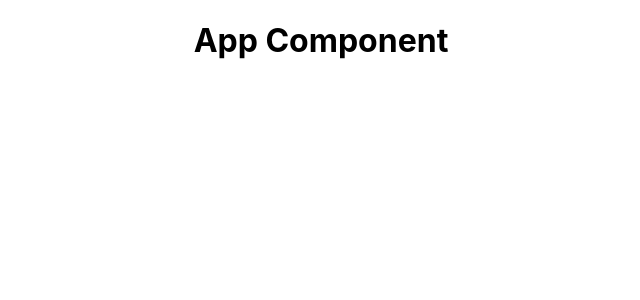
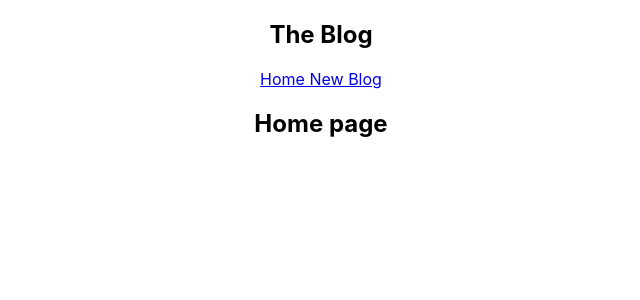
Before and after one commit to Angelinamathew/Blog, a React (Create React App) app: page / in a window 1280 px wide. Shown: the top 300 px of the page, without its empty margins (319-959 px from the left). Built offline with nearby package versions, Linux system fonts and the light colour scheme.

Commit message:
create navbar component and home component

```diff
--- a/src/App.js
+++ b/src/App.js
@@ -1,15 +1,14 @@
-import logo from './logo.svg';
 import './App.css';
+import Navbar from './Navbar';
+import Home from './Home';
 
 function App() {
   return (
     <div className="App">
+      <Navbar />
       <div className='content'>
-        <h1>App Component</h1>
-
-
+        <Home />
       </div>
-
     </div>
   );
 }
--- /dev/null
+++ b/src/Home.js
@@ -0,0 +1,10 @@
+const Home = () => {
+    return (
+        <div className="home">
+            <h2>Home page</h2>
+        </div>
+
+     );
+}
+
+export default Home;
--- /dev/null
+++ b/src/Navbar.js
@@ -0,0 +1,13 @@
+const Navbar = () => {
+    return (
+        <nav className="navbar">
+            <h1>The Blog</h1>
+            <div className="links">
+            <a href="/">Home</a>
+            <a href="/create"> New Blog</a>
+            </div>
+        </nav>
+     );
+}
+
+export default Navbar;
```
